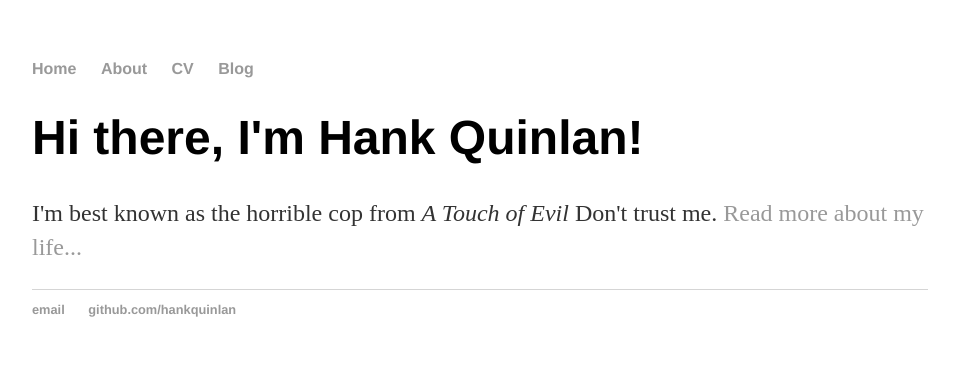
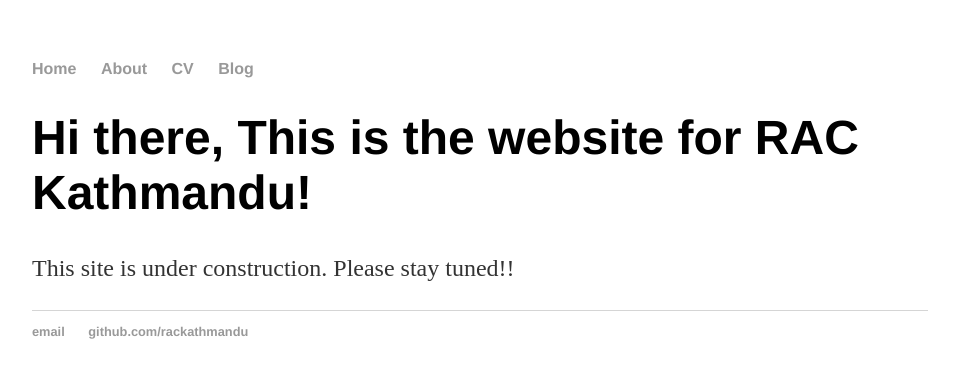
Before and after one commit to rackathmandu/rackathmandu.github.io, a plain HTML site: page index.html in a window 1280 px wide. Shown: the whole page, without its empty margins (160-1115 px from the left). Drawn offline with Linux system fonts and the light colour scheme.

Commit message:
Update index.html

```diff
--- a/index.html
+++ b/index.html
@@ -1,7 +1,7 @@
 <!DOCTYPE html>
 <html>
 	<head>
-		<title>Hank Quinlan, Horrible Cop</title>
+		<title>RAC Kathmandu</title>
 		<!-- link to main stylesheet -->
 		<link rel="stylesheet" type="text/css" href="/css/main.css">
 	</head>
@@ -16,14 +16,14 @@
 		</nav>
 		<div class="container">
     		<div class="blurb">
-        		<h1>Hi there, I'm Hank Quinlan!</h1>
-				<p>I'm best known as the horrible cop from <em>A Touch of Evil</em> Don't trust me. <a href="/about">Read more about my life...</a></p>
+        		<h1>Hi there, This is the website for RAC Kathmandu!</h1>
+				<p>This site is under construction. Please stay tuned!! </p>
     		</div><!-- /.blurb -->
 		</div><!-- /.container -->
 		<footer>
     		<ul>
-        		<li><a href="mailto:hankquinlanhub@gmail.com">email</a></li>
-        		<li><a href="https://github.com/hankquinlan">github.com/hankquinlan</a></li>
+        		<li><a href="mailto:blahblah@gmail.com">email</a></li>
+        		<li><a href="https://github.com/rackathmandu">github.com/rackathmandu</a></li>
 			</ul>
 		</footer>
 	</body>
```
